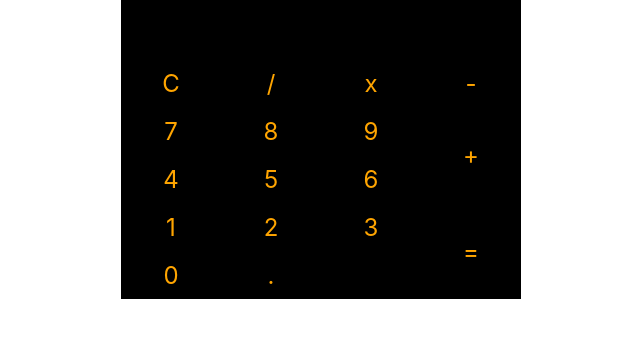
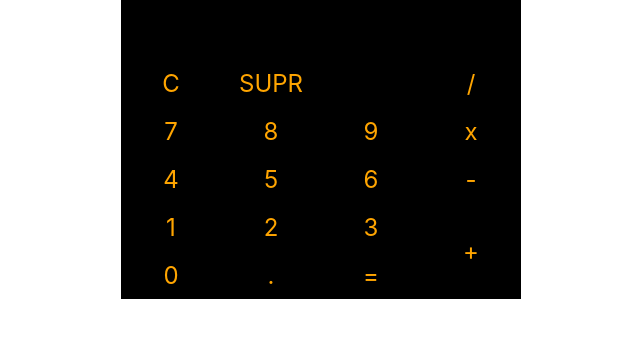
Before and after one commit to aleglez98/Calculadora, a React (Create React App) app: page / in a window 1280 px wide. Shown: the part 268-606 px from the top of the page, without its empty margins (319-959 px from the left). Built offline with nearby package versions, Linux system fonts and the light colour scheme.

Commit message:
Añadida funcionalidad de borrar un número

```diff
--- a/src/Components/Calculator/Calculator.js
+++ b/src/Components/Calculator/Calculator.js
@@ -32,6 +32,11 @@ class Calculator extends React.Component {
         switch(value) {
             case 'clear':
                 this.setState({ data: '', operation : false});
+                break;
+            case 'delete':
+                console.log(this.state.data.length);
+                const newNumber = this.state.data.substring(0, this.state.data.length-1);
+                this.setState({ data: newNumber, operation : false});
                 break;
             case 'equal':
                 result = this.calculate();
@@ -96,21 +101,22 @@ class Calculator extends React.Component {
                     <Button onClick={this.handleClick} label="1" value="1" />
                     <Button onClick={this.handleClick} label="0" value="0" />
 
-                    <Button onClick={this.handleClick} label="/" value="/" />
+                    <Button onClick={this.handleClick} label="SUPR" value="delete" />
                     <Button onClick={this.handleClick} label="8" value="8" />
                     <Button onClick={this.handleClick} label="5" value="5" />
                     <Button onClick={this.handleClick} label="2" value="2" />
                     <Button onClick={this.handleClick} label="." value="." />
 
-                    <Button onClick={this.handleClick} label="x" value="*" />
+                    <Button onClick={this.handleClick} label="" value="" />
                     <Button onClick={this.handleClick} label="9" value="9" />
                     <Button onClick={this.handleClick} label="6" value="6" />
                     <Button onClick={this.handleClick} label="3" value="3" />
-                    <Button onClick={this.handleClick} label="" value="null" />
+                    <Button onClick={this.handleClick} label="=" value="equal" />
 
+                    <Button onClick={this.handleClick} label="/" value="/" />
+                    <Button onClick={this.handleClick} label="x" value="*" />
                     <Button onClick={this.handleClick} label="-" value="-" />
                     <Button onClick={this.handleClick} label="+" size="2" value="+" />
-                    <Button onClick={this.handleClick} label="=" size="2" value="equal" />
                 </Keys>
             </div>
         )
```
